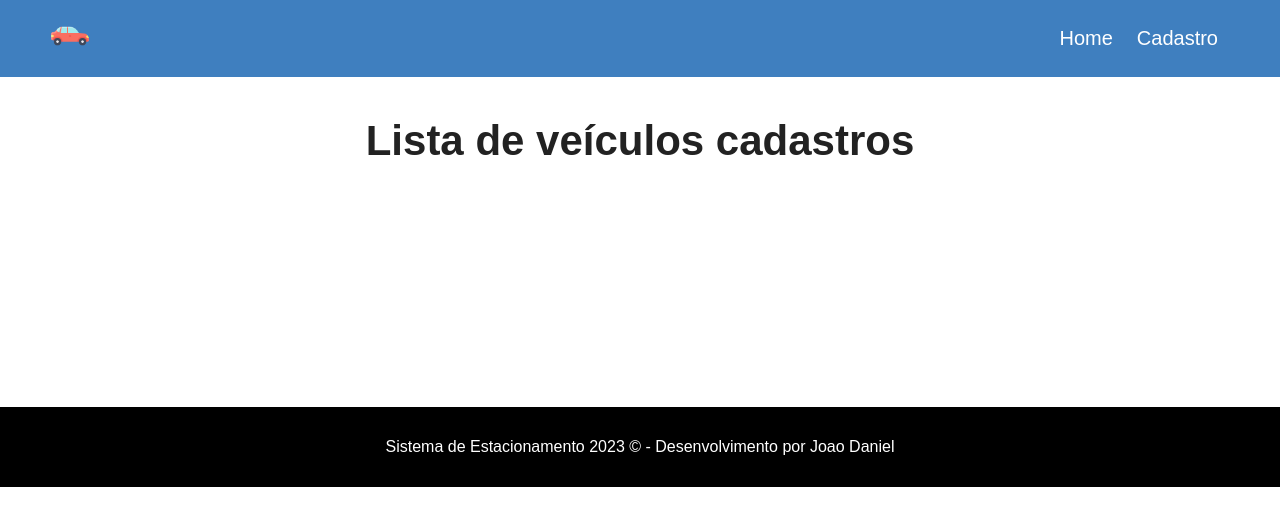
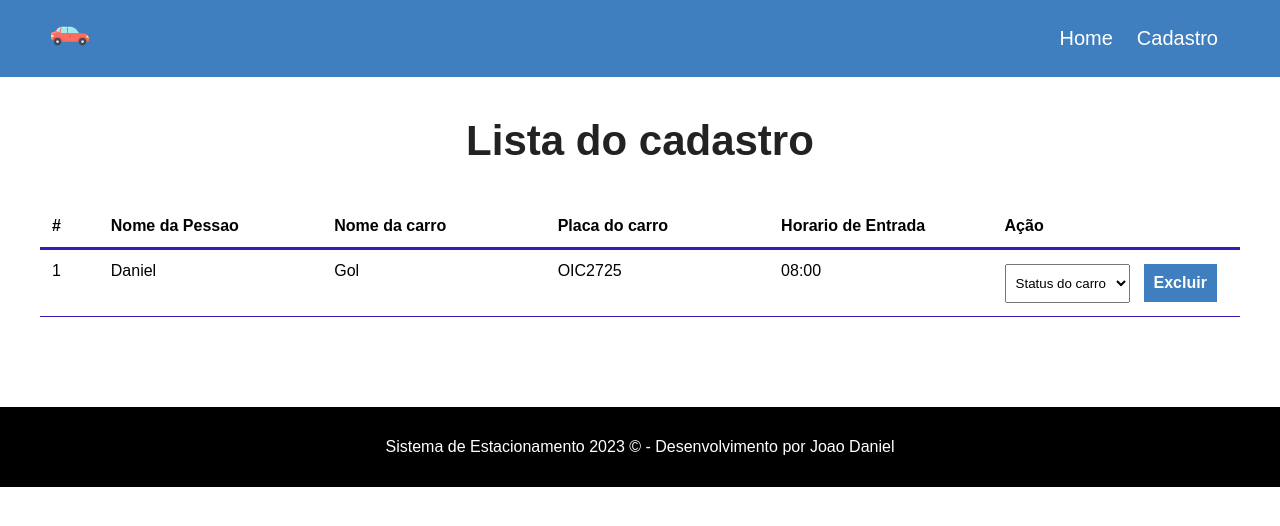
Before and after one commit to jdaniel231/appparking, a Vue app: page /cadastro in a window 1280 px wide. Shown: the top 526 px of the page. Built offline with nearby package versions, Linux system fonts and the light colour scheme.

Commit message:
criando a pagina de exibri os cadastro

```diff
--- a/db/db.json
+++ b/db/db.json
@@ -41,46 +41,6 @@
       "hora": "08:00",
       "status": "Solicitado",
       "id": 4
-    },
-    {
-      "nome": null,
-      "nomeCarro": null,
-      "placaCarro": null,
-      "hora": null,
-      "status": "Solicitado",
-      "id": 5
-    },
-    {
-      "nome": null,
-      "nomeCarro": null,
-      "placaCarro": null,
-      "hora": null,
-      "status": "Solicitado",
-      "id": 6
-    },
-    {
-      "nome": null,
-      "nomeCarro": null,
-      "placaCarro": null,
-      "hora": null,
-      "status": "Solicitado",
-      "id": 7
-    },
-    {
-      "nome": null,
-      "nomeCarro": null,
-      "placaCarro": null,
-      "hora": null,
-      "status": "Solicitado",
-      "id": 8
-    },
-    {
-      "nome": null,
-      "nomeCarro": null,
-      "placaCarro": null,
-      "hora": null,
-      "status": "Solicitado",
-      "id": 9
     }
   ]
 }
--- /dev/null
+++ b/src/components/Dashboard.vue
@@ -0,0 +1,91 @@
+<template>
+  <div id="carro-table">
+    <div>
+      <div id="carro-table-heading">
+        <div class="order-id">#</div>
+        <div>Nome da Pessao</div>
+        <div>Nome da carro</div>
+        <div>Placa do carro</div>
+        <div>Horario de Entrada</div>
+        <div>Ação</div>
+      </div>
+    </div>
+
+    <div id="carro-table-rows">
+      <div class="carro-table-row">
+        <div class="order-number">1</div>
+        <div>Daniel</div>
+        <div>Gol</div>
+        <div>OIC2725</div>
+        <div>08:00</div>
+
+        <div>
+          <select name="status" id="" class="status">
+            <option value="">Status do carro</option>
+          </select>
+
+          <button class="delete-btn">Excluir</button>
+        </div>
+      </div>
+    </div>
+
+  </div>
+</template>
+
+<script>
+export default {
+  name: "Dashboard"
+
+}
+</script>
+
+<style scoped>
+  #carro-table {
+        max-width: 1200px;
+        margin: 0 auto;
+    }
+    #carro-table-heading,
+    #carro-table-rows
+    .carro-table-row {
+        display: flex;
+        flex-wrap: wrap;
+    }
+    #carro-table-heading{
+        font-weight: bold;
+        padding: 12px;
+        border-bottom: 3px solid rgba(53,30,180);
+    }
+    #carro-table-heading div,
+    .carro-table-row div {
+        width: 19%;
+    }
+
+   .carro-table-row {
+       width: 100%;
+       padding: 12px;
+       border-bottom: 1px solid rgba(53,30,180);
+   }
+   #carro-table-heading .order-id,
+   .carro-table-row .order-number {
+       width: 5%;
+   }
+    select {
+        padding:  10px 6px;
+        margin-right:  12px;
+    }
+    .delete-btn {
+        background-color: #3F7FBF;
+        color: white;
+        font-weight:  bold;
+        padding: 10px;
+        font-size: 16px;
+        border: 2px solid white;
+        cursor: pointer;
+        transition:  .5s;
+    }
+    .delete-btn:hover {
+        background-color: tomato;
+        font-size: 18px;
+    }
+
+</style>
--- a/src/views/Cadastro.vue
+++ b/src/views/Cadastro.vue
@@ -1,5 +1,16 @@
 <template>
+  <h1>Lista do cadastro</h1>
+  <Dashboard />
+</template>
 
-  <h1>Lista de veículos cadastros</h1>
+<script>
+import Dashboard from '../components/Dashboard.vue'
+export default {
+  name: 'Cadastro',
+  components: { Dashboard }
+}
+</script>
 
-</template>
+<style>
+
+</style>
```
